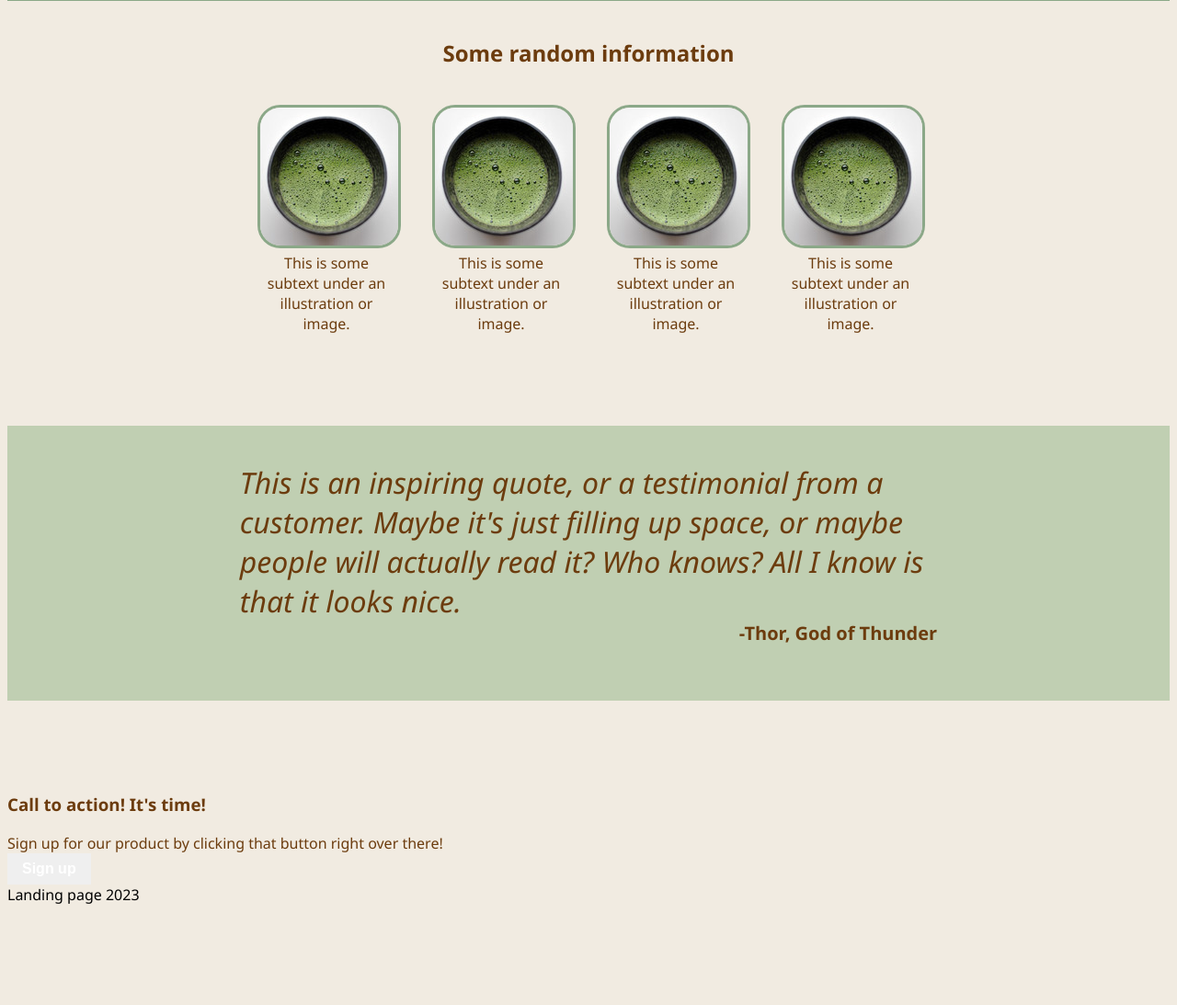
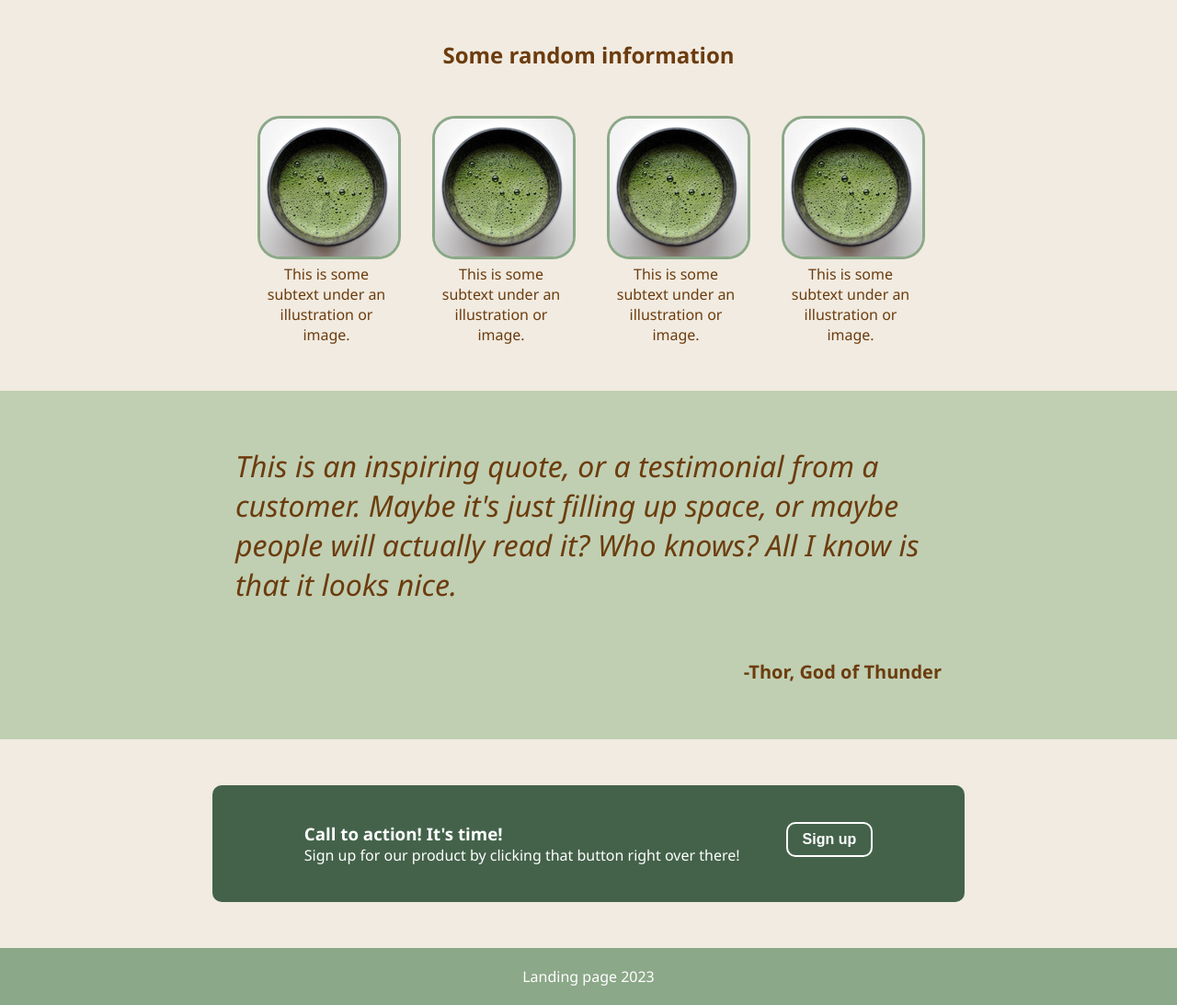
Before and after one commit to jjellyy/odin-landing-page, a plain HTML site: page index.html in a window 1280 px wide. Shown: the part 480-1573 px from the top of the page at 92% size. Before the commit the page ends 1472 px from the top, so only its background shows below. Drawn offline with Linux system fonts and the light colour scheme.

Commit message:
Add styles for CTA and footer

```diff
--- a/index.html
+++ b/index.html
@@ -27,7 +27,7 @@
         <div class="hero-text">
         <h1>This website is awesome</h1>
         This website has some subtext that goes here under the main title. It's a smaller font and the color is lower contrast.
-        <button>Sign up</button>
+        <a href="#"><button>Sign up</button></a>
         </div>
         <div class="hero-image">
             <img src="./images/hero-image.jpg" width="500px">
@@ -69,7 +69,7 @@
                 <h3>Call to action! It's time!</h3>
                 Sign up for our product by clicking that button right over there!
             </div>
-            <button>Sign up</button>
+            <a href="#"><button>Sign up</button></a>
         </div>
     </div>
     <div class="footer">
--- a/styles.css
+++ b/styles.css
@@ -3,6 +3,9 @@ body {
     flex-direction: column;
     font-family: 'Segoe UI', Tahoma, Geneva, Verdana, sans-serif;
     background-color: #f1ebe1;
+    padding: 0;
+    margin: 0;
+    min-height: 100vh;
 }
 
 a {
@@ -11,7 +14,7 @@ a {
     font-weight: bold;
 }
 
-h1 {
+h1, h2, h3 {
     margin: 0;
 }
 
@@ -25,9 +28,17 @@ button {
     border: 0;
     font-weight: bold;
     font-size: 16px;
+    background-color: #44624a;
+    cursor: pointer;
+    transition-duration: 0.4s;
 }
 
-.header {
+button:hover {
+    background-color: #608b69;
+}
+
+.header,
+.footer {
     background-color: #8ba888;
     display: flex;
     justify-content: center;
@@ -73,23 +84,21 @@ button {
     gap: 20px;
 }
 
-.hero button {
-    background-color: #44624a;
+.content {
+    color: rgb(108, 60, 14);
+    display: flex;
+    flex-direction: column;
+    align-items: center;
+    gap: 50px;
+    padding: 50px 0;
+    flex: 1;
 }
 
-.content {
-    color: rgb(108, 60, 14);
-}
-
-.title {
-    text-align: center;
-    margin: 40px;
-}
 
 .content-grid {
     display: flex;
-    justify-content: center;
     gap: 40px;
+    flex-wrap: wrap;
 }
 
 .card {
@@ -103,17 +112,17 @@ button {
 
 .quote {
     background-color: #c0cfb2;
-    margin: 100px 0;
     display: flex;
     flex-direction: column;
     align-items: center;
+    width: 100%;
 }
 
 .quote-body {
-    margin-top: 40px;
     width: 60%;
     font-size: 32px;
     font-style: italic;
+    padding-top: 60px;
 }
 
 .quote-author {
@@ -121,5 +130,25 @@ button {
     font-size: 20px;
     font-weight: bold;
     text-align: right;
-    margin-bottom: 60px;
+    padding: 60px;
 }
+
+.cta {
+    display: flex;
+    justify-content: space-between;
+    background-color: #44624a;
+    color: white;
+    border-radius: 10px;
+    padding: 40px 100px;
+    gap: 50px;
+}
+
+.cta button {
+    border: 2px solid white;
+    border-radius: 10px;
+}
+
+.footer {
+    color: white;
+    padding: 20px;
+}
```
